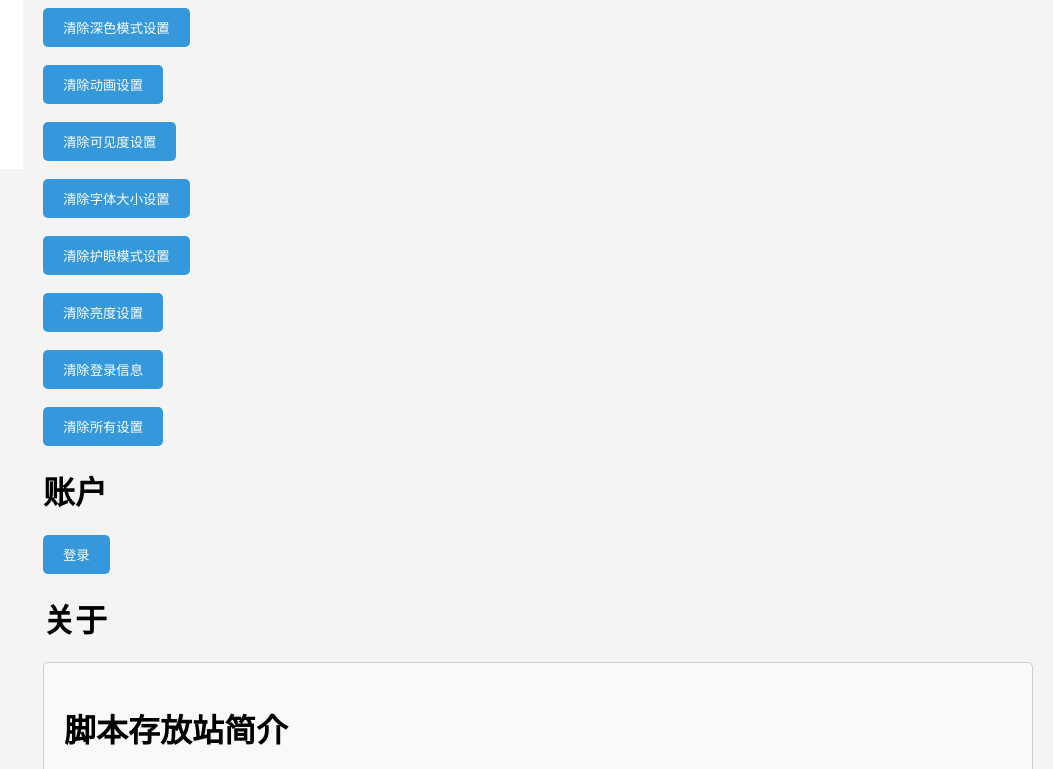
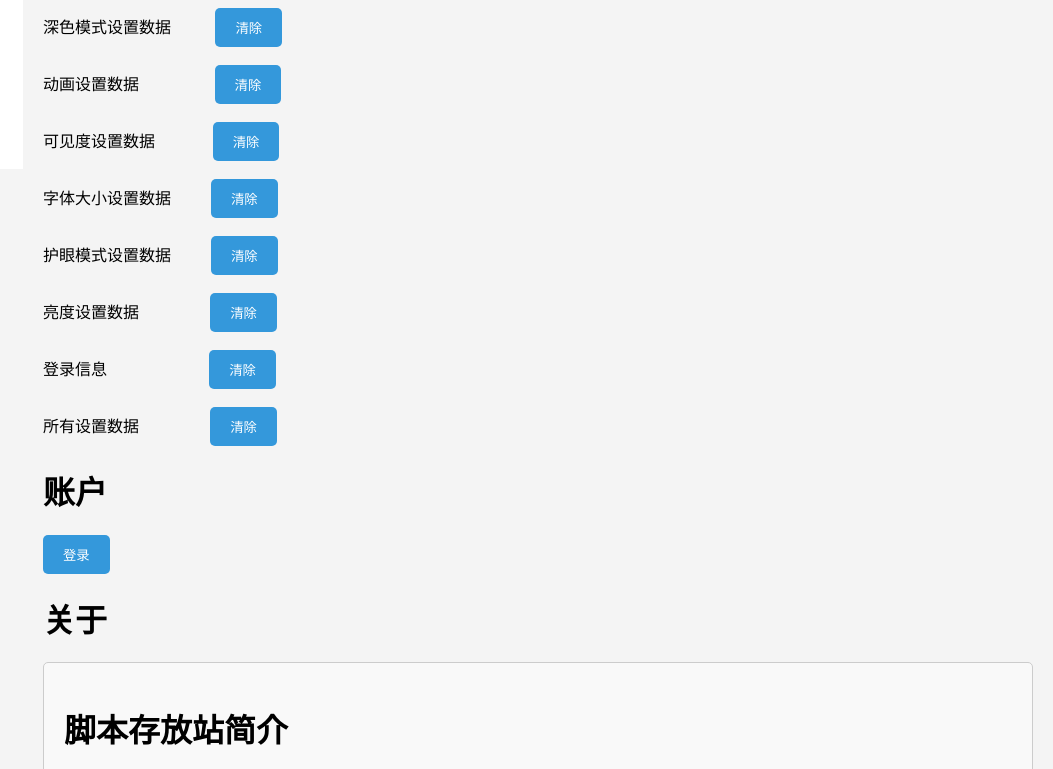
Before and after one commit to wycwycwycwyc/wycwycwycwyc.github.io, a plain HTML site: page settings.html in a window 1280 px wide. Shown: the part 651-1420 px from the top of the page, without its empty margins (227-1280 px from the left). Drawn offline with Linux system fonts and the light colour scheme.

Commit message:
Add files via upload

```diff
--- a/settings.html
+++ b/settings.html
@@ -324,7 +324,7 @@ body.dark-mode .input-group1 input[type="number"] {
         <button class="custom-button bake" onclick="goBackOrHome()">返回</button>
         <a href="#appearance">外观</a>
         <a href="#display">显示</a>
-        <a href="#data">数据</a>
+        <a href="#settingsData">设置数据</a>
         <a href="#account">账户</a>
         <a href="#about">关于</a>
     </div>
@@ -386,29 +386,48 @@ body.dark-mode .input-group1 input[type="number"] {
                 <input type="number" id="brightnessNumber" min="10" max="100" step="1"<p>%<p>
             </div>
     </div>
-       <div id="data" class="section">
-    <h1>用户数据</h1>
-    <button onclick="clearDarkMode()" class="custom-button">清除深色模式设置</button>
+       <div id="settingsData" class="section">
+    <h1>设置数据</h1>
+<div>
+<div>
+    深色模式设置数据&nbsp;&nbsp;&nbsp;&nbsp&nbsp;&nbsp;&nbsp;&nbsp;&nbsp;
+    <button onclick="clearDarkMode()" class="custom-button">清除</button>
+</div>
 <br>
+<div>
+    动画设置数据&nbsp;&nbsp;&nbsp;&nbsp&nbsp;&nbsp;&nbsp;&nbsp&nbsp;&nbsp;&nbsp;&nbsp&nbsp;&nbsp;&nbsp;&nbsp;
+    <button onclick="clearAnimation()" class="custom-button">清除</button>
+</div>
 <br>
-    <button onclick="clearAnimation()" class="custom-button">清除动画设置</button>
+<div>
+    可见度设置数据&nbsp;&nbsp;&nbsp;&nbsp&nbsp;&nbsp;&nbsp;&nbsp&nbsp;&nbsp;&nbsp;&nbsp;
+    <button onclick="clearVisibility()" class="custom-button">清除</button>
+</div>
 <br>
+<div>
+    字体大小设置数据&nbsp;&nbsp;&nbsp;&nbsp&nbsp;&nbsp;&nbsp;&nbsp;
+    <button onclick="clearFontSize()" class="custom-button">清除</button>
+</div>
 <br>
-    <button onclick="clearVisibility()" class="custom-button">清除可见度设置</button>
+<div>
+    护眼模式设置数据&nbsp;&nbsp;&nbsp;&nbsp&nbsp;&nbsp;&nbsp;&nbsp;
+    <button onclick="clearEyeCare()" class="custom-button">清除</button>
+</div>
 <br>
+<div>
+    亮度设置数据&nbsp;&nbsp;&nbsp;&nbsp&nbsp;&nbsp;&nbsp;&nbsp&nbsp;&nbsp;&nbsp;&nbsp&nbsp;&nbsp;&nbsp;
+    <button onclick="clearBrightness()" class="custom-button">清除</button>
+</div>
 <br>
-    <button onclick="clearFontSize()" class="custom-button">清除字体大小设置</button>
+<div>
+    登录信息&nbsp;&nbsp;&nbsp;&nbsp&nbsp;&nbsp;&nbsp;&nbsp&nbsp;&nbsp;&nbsp;&nbsp&nbsp;&nbsp;&nbsp;&nbsp&nbsp;&nbsp;&nbsp;&nbsp&nbsp;&nbsp;
+    <button onclick="clearLoginInfo()" class="custom-button">清除</button>
+</div>
 <br>
-<br>
-    <button onclick="clearEyeCare()" class="custom-button">清除护眼模式设置</button>
-<br><br>
-    <button onclick="clearBrightness()" class="custom-button">清除亮度设置</button>
-<br>
-<br>
-    <button onclick="clearLoginInfo()" class="custom-button">清除登录信息</button>
-<br>
-<br>
-    <button onclick="clearAllSettings()" class="custom-button">清除所有设置</button>
+<div>
+    所有设置数据&nbsp;&nbsp;&nbsp;&nbsp&nbsp;&nbsp;&nbsp;&nbsp&nbsp;&nbsp;&nbsp;&nbsp&nbsp;&nbsp;&nbsp;
+    <button onclick="clearAllSettings()" class="custom-button">清除</button>
+</div>
 </div>
        <div id="account" class="section">
             <h1>账户</h1>
@@ -442,14 +461,14 @@ body.dark-mode .input-group1 input[type="number"] {
 <h2>开关动画</h2>
 <p>虽然动画效果可以提升用户的视觉体验，但我们也考虑到有些用户可能更喜欢简洁的界面。因此，我们提供了开关动画的选项。用户可以根据自己的喜好，随时开启或关闭动画效果。无论是喜欢动态效果的用户，还是喜欢简洁界面的用户，都可以通过这一功能，定制自己的使用体验。</p>
 
-<h2>登陆账户享受更多功能</h2>
-<p>为了提供更个性化的服务，我们支持用户登陆账户。登陆后，用户可以享受到更多的功能和服务。例如，用户可以保存自己的设置，方便在不同设备上同步使用；还可以访问更多的高级脚本和资源，提升自己的编程技能。此外，登陆账户还可以参与平台的社区互动，与其他用户交流经验和心得，分享自己的作品和创意。</p>
+<h2>登录账户享受更多功能</h2>
+<p>为了提供更个性化的服务，我们支持用户登录账户。登录后，用户可以享受到更多的功能和服务。例如，用户可以保存自己的设置，方便在不同设备上同步使用；还可以访问更多的高级脚本和资源，提升自己的编程技能。此外，登录账户还可以参与平台的社区互动，与其他用户交流经验和心得，分享自己的作品和创意。</p>
 
 <h2>支持下载源代码</h2>
 <p>我们的平台还支持下载源代码。用户可以根据自己的需求，下载所需的脚本源代码，进行二次开发和修改。这一功能不仅方便了用户的学习和研究，还为用户提供了更多的创作空间。通过下载源代码，用户可以深入了解脚本的实现原理，提升自己的编程水平。</p>
 
 <h2>总结</h2>
-<p>我们的脚本存放站致力于为用户提供丰富的脚本资源和优质的使用体验。无论你是初学者还是资深开发者，都可以在这里找到适合自己的脚本和工具。通过多种功能和设置选项，我们希望能够满足不同用户的需求，帮助他们更高效地完成工作和学习。欢迎大家登陆我们的平台，体验更多精彩内容！</p>
+<p>我们的脚本存放站致力于为用户提供丰富的脚本资源和优质的使用体验。无论你是初学者还是资深开发者，都可以在这里找到适合自己的脚本和工具。通过多种功能和设置选项，我们希望能够满足不同用户的需求，帮助他们更高效地完成工作和学习。欢迎大家登录我们的平台，体验更多精彩内容！</p>
 ——脚本存放站
         </div>
 <br>
```
